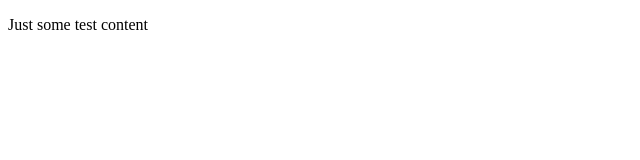
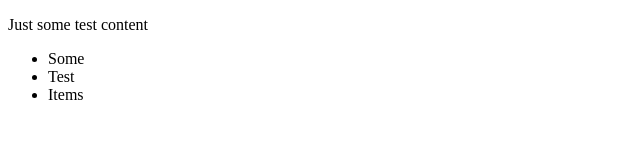
Before and after one commit to OozeRob/quicktest, a plain HTML site: page index.html in a window 1280 px wide. Shown: the whole page, without its empty margins (0-640 px from the left). Drawn offline with Linux system fonts and the light colour scheme.

Commit message:
Update index.html

```diff
--- a/index.html
+++ b/index.html
@@ -7,5 +7,10 @@
 </head>
 <body>
     <p>Just some test content</p>
+    <ul>
+        <li>Some</li>
+        <li>Test</li>
+        <li>Items</li>
+    </ul>
 </body>
 </html>
```
